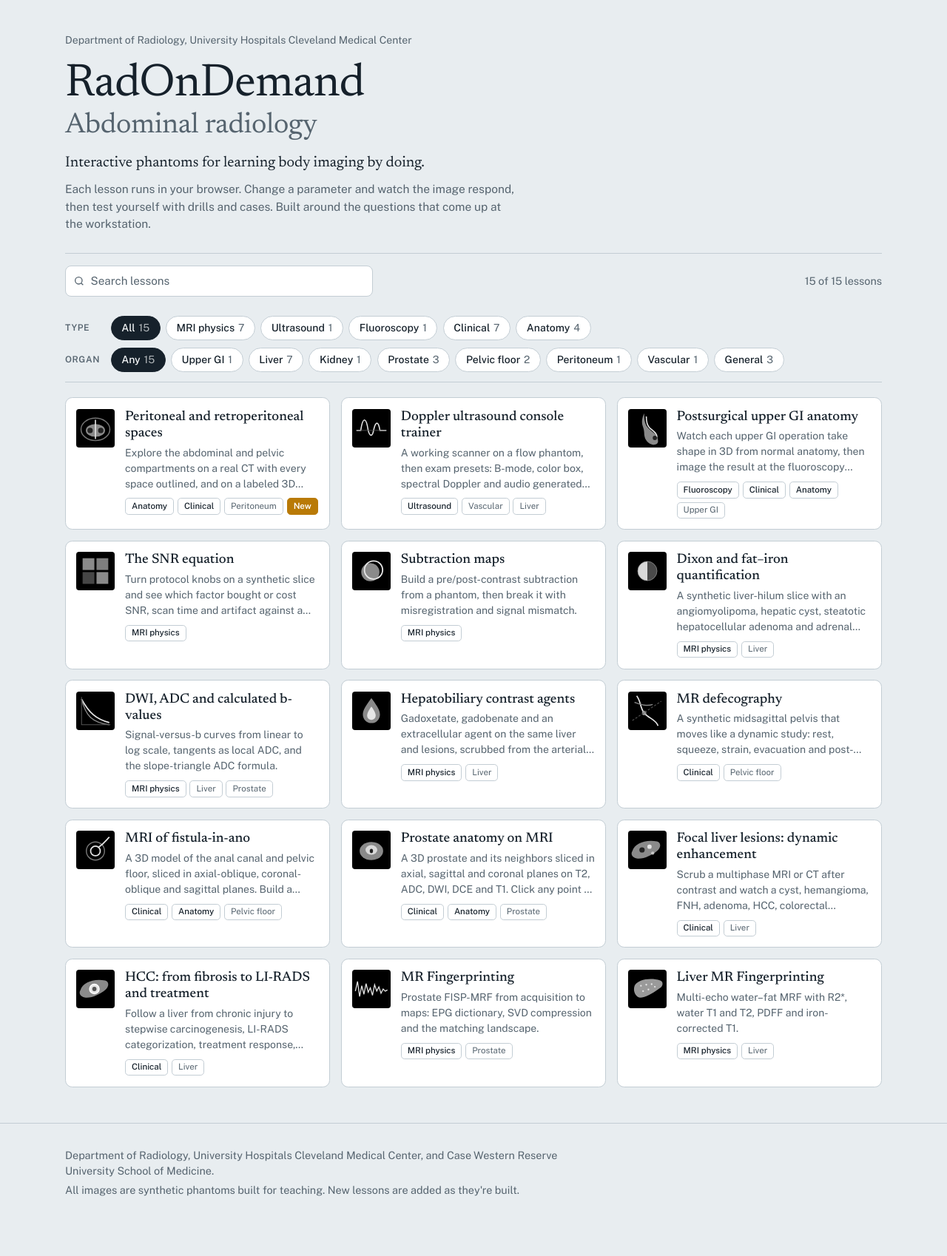
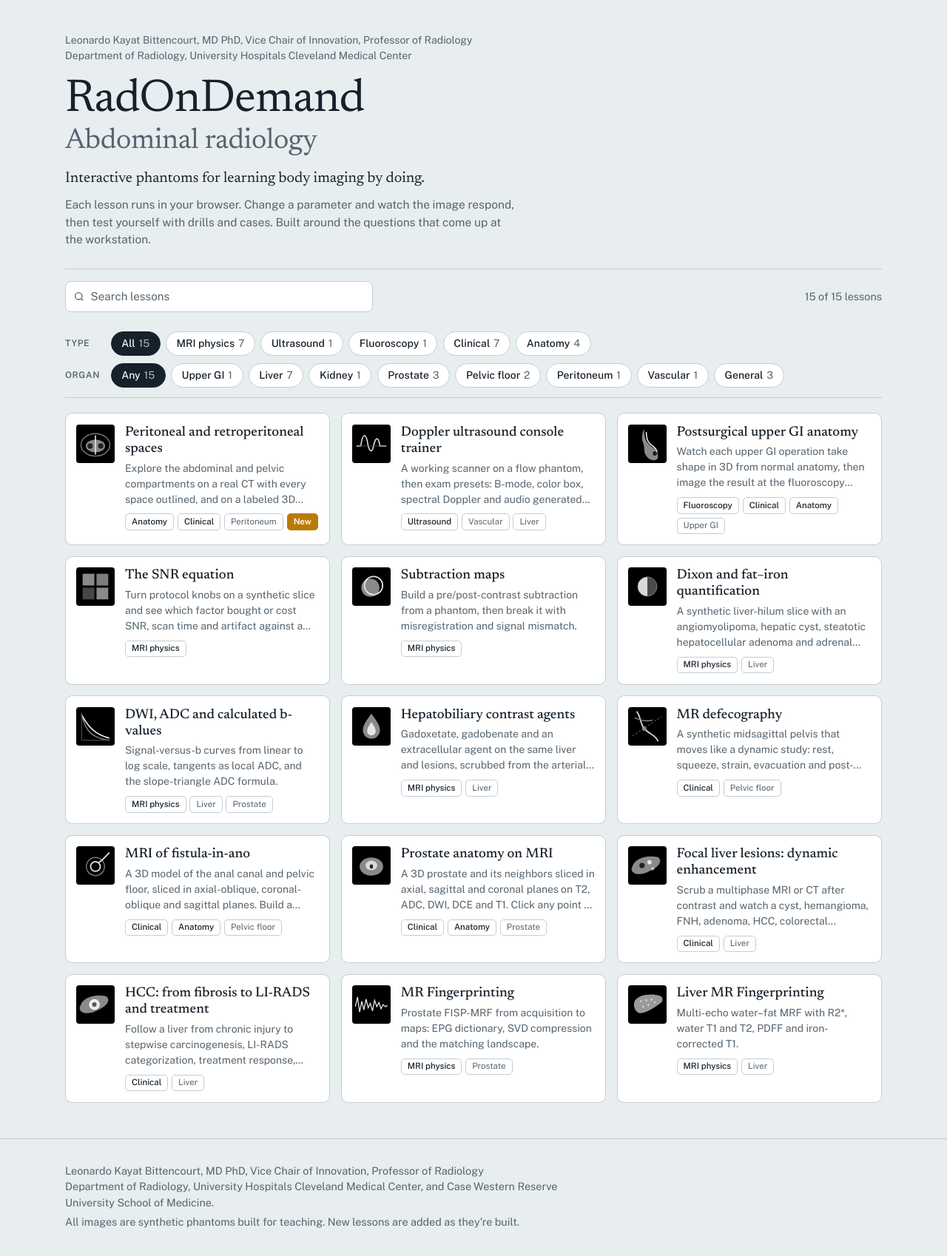
Before and after one commit to lkayat/radondemand, a plain HTML site: page index.html in a window 1280 px wide. Shown: the whole page at 74% size. Before the commit the page ends 1664 px from the top, so only its background shows below. Drawn offline with nearby package versions, Linux system fonts and the light colour scheme; a script that the page names is missing.

Commit message:
Add author name above department on landing page header and footer
Co-Authored-By: Claude Sonnet 5.5 <noreply@anthropic.com>
Claude-Session: https://claude.ai/code/session_01E5bjboxQvNiSn2RLYWRsWH

```diff
--- a/index.html
+++ b/index.html
@@ -114,7 +114,7 @@ footer p{margin:.25rem 0;max-width:44rem}
 <main class="wrap">
 
   <section class="hero">
-    <p class="org">Department of Radiology, University Hospitals Cleveland Medical Center</p>
+    <p class="org">Leonardo Kayat Bittencourt, MD PhD, Vice Chair of Innovation, Professor of Radiology<br>Department of Radiology, University Hospitals Cleveland Medical Center</p>
     <h1>RadOnDemand<span>Abdominal radiology</span></h1>
     <p class="lede">Interactive phantoms for learning body imaging by doing.</p>
     <p class="lede-2">Each lesson runs in your browser. Change a parameter and watch the image respond, then test yourself with drills and cases. Built around the questions that come up at the workstation.</p>
@@ -141,7 +141,7 @@ footer p{margin:.25rem 0;max-width:44rem}
 
 <footer>
   <div class="wrap">
-    <p>Department of Radiology, University Hospitals Cleveland Medical Center, and Case Western Reserve University School of Medicine.</p>
+    <p>Leonardo Kayat Bittencourt, MD PhD, Vice Chair of Innovation, Professor of Radiology<br>Department of Radiology, University Hospitals Cleveland Medical Center, and Case Western Reserve University School of Medicine.</p>
     <p>All images are synthetic phantoms built for teaching. New lessons are added as they're built.</p>
   </div>
 </footer>
```
